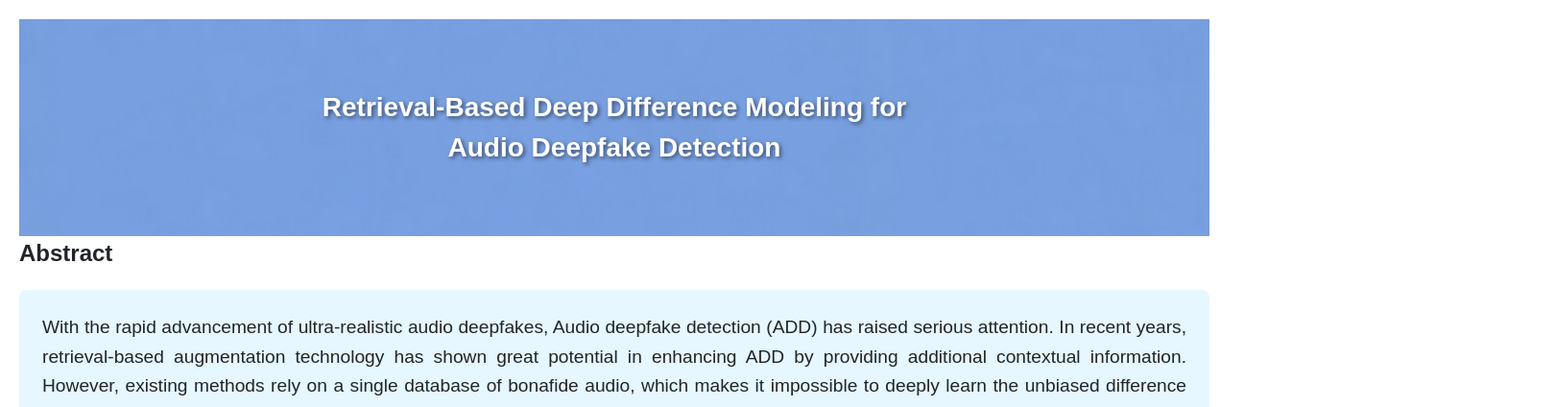
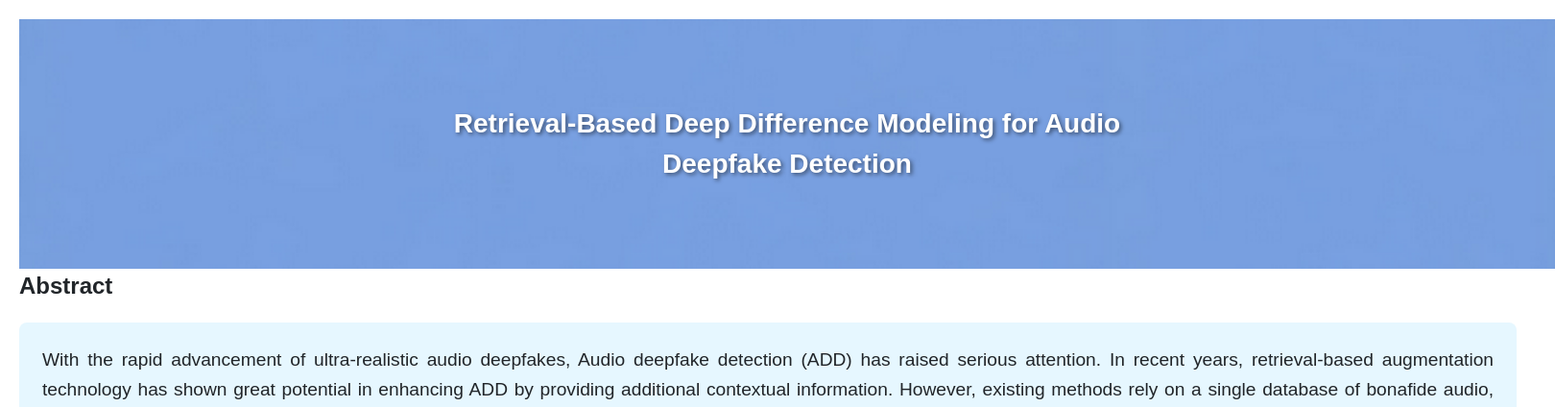
Before and after one commit to RDD-ADD-1/RDD-ADD, a plain HTML site: page index.html in a window 1280 px wide. Shown: the top 424 px of the page at 96% size, 1620 px wide, since content can reach past the window. Drawn offline with nearby package versions, Linux system fonts and the light colour scheme.

Commit message:
Update index.html

```diff
--- a/index.html
+++ b/index.html
@@ -3,7 +3,8 @@
 
 <head>
     <meta charset="UTF-8">
-    <meta name="viewport" content="width=device-width, initial-scale=1.0">
+    <!-- 设置视口宽度为固定值，禁止用户缩放 -->
+    <meta name="viewport" content="width=1600, initial-scale=1.0, user-scalable=no">
     <title>Retrieval-Based Deep Difference Modeling for Audio Deepfake Detection</title>
     <link rel="stylesheet" href="https://stackpath.bootstrapcdn.com/bootstrap/4.5.0/css/bootstrap.min.css">
     <style>
@@ -15,6 +16,9 @@
             min-height: 100vh;
             display: flex;
             flex-direction: column;
+            /* 增加页面宽度 */
+            width: 1600px;
+            margin: 0 auto;
         }
 
        .main {
@@ -25,8 +29,8 @@
         /* 标题部分 */
        .title {
             position: relative;
-            width: 100%;
-            max-width: 100vw;
+            /* 固定标题宽度 */
+            width: 1600px;
             text-align: center;
         }
 
```
